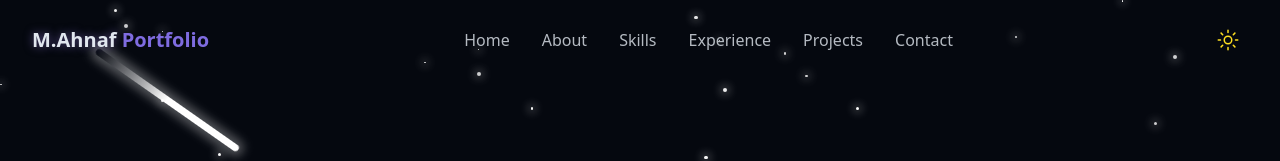
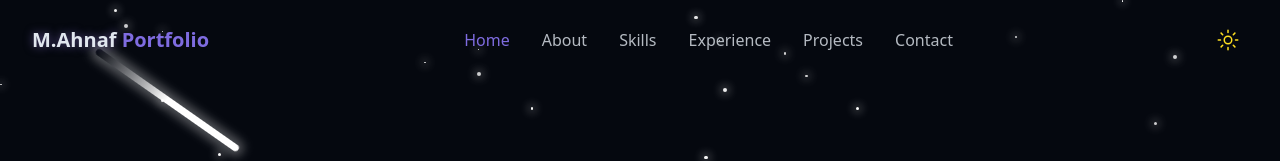
Before and after one commit to Ahnaf-Tariq/ahnaf-tariq-portfolio, a Next.js app: page / in a window 1280 px wide. Shown: the top 161 px of the page. Built offline with nearby package versions, Linux system fonts and the light colour scheme.

Commit message:
email form submission integrated

```diff
--- a/app/globals.css
+++ b/app/globals.css
@@ -64,15 +64,15 @@
 
 @layer base {
   :root {
-    --background: 210 40% 98%;
-    --foreground: 222 47% 11%;
+    --background: 267 25% 85%; /* Medium light purple */
+    --foreground: 267 30% 20%; /* Dark purple for text */
 
-    --card: 0 0% 100%;
+    --card: 267 20% 90%; /* Light purple cards */
 
-    --primary: 250 47% 60%;
-    --primary-foreground: 210 40% 98%;
+    --primary: 267 70% 55%; /* Rich purple */
+    --primary-foreground: 267 25% 95%; /* Very light text on purple */
 
-    --border: 214 32% 91%;
+    --border: 267 20% 75%;
   }
 
   .dark {
--- a/components/Navbar.tsx
+++ b/components/Navbar.tsx
@@ -17,6 +17,7 @@ const navItems = [
 const Navbar = () => {
   const [isScrolled, setIsScrolled] = useState(false);
   const [isMenuOpen, setIsMenuOpen] = useState(false);
+  const [activeNavLink, setActiveNavLink] = useState(navItems[0].href);
 
   useEffect(() => {
     const handleScroll = () => {
@@ -46,11 +47,15 @@ const Navbar = () => {
 
         {/* desktop nav */}
         <div className="hidden sm:flex space-x-8">
-          {navItems.map((item, key) => (
+          {navItems.map((item, index) => (
             <a
-              key={key}
+              key={index}
               href={item.href}
-              className="text-foreground/80 hover:text-primary transition-colors duration-300"
+              onClick={() => setActiveNavLink(item.href)}
+              className={cn(
+                "text-foreground/80 hover:text-primary transition-colors duration-300",
+                activeNavLink === item.href && "text-primary"
+              )}
             >
               {item.name}
             </a>
--- a/components/sections/Contact.tsx
+++ b/components/sections/Contact.tsx
@@ -5,21 +5,53 @@ import { FaGithub, FaLinkedin, FaPhoneAlt } from "react-icons/fa";
 import { IoMdMail, IoMdSend } from "react-icons/io";
 import { IoLocation } from "react-icons/io5";
 import { toast } from "react-toastify";
+import emailjs from "@emailjs/browser";
 
 const Contact = () => {
   const [isSubmitting, setIsSubmitting] = useState(false);
 
-  const handleSubmit = (e: React.FormEvent) => {
+  const handleSubmit = async (e: React.FormEvent) => {
     e.preventDefault();
+    try {
+      setIsSubmitting(true);
 
-    setIsSubmitting(true);
+      // email.js
+      const serviceID = "service_t57u7bf";
+      const templateID = "template_dqfzglh";
+      const publicKey = "wuXJKpzuKiSJzHxWJ";
 
-    setTimeout(() => {
-      toast.success("Thanks for your message, I'll try to react to you asap");
-      (e.target as HTMLFormElement).reset();
+      const form = e.target as HTMLFormElement;
+      const formData = new FormData(form);
+
+      const templateParams = {
+        from_name: formData.get("name") as string,
+        from_email: formData.get("email") as string,
+        message: formData.get("message") as string,
+        to_email: "ahnafhamid7@gmail.com",
+      };
+
+      const response = await emailjs.send(
+        serviceID,
+        templateID,
+        templateParams,
+        publicKey
+      );
+
+      if (response.status === 200) {
+        toast.success(
+          "Thanks for your message, I'll try to reach out to you asap"
+        );
+        form.reset();
+      } else {
+        toast.error("Something went wrong, please try again later.");
+      }
 
       setIsSubmitting(false);
-    }, 1500); // 1.5 seconds
+    } catch (error) {
+      console.error("Error sending email:", error);
+      toast.error("Something went wrong, please try again later.");
+      setIsSubmitting(false);
+    }
   };
 
   const handleMailClick = (e: React.MouseEvent) => {
@@ -95,7 +127,7 @@ const Contact = () => {
                 <div>
                   <h4 className="font-medium">Location</h4>
                   <a className="text-muted-foreground hover:text-primary transition-colors">
-                    Vancouver, BC, Canada
+                    Karachi, Pakistan
                   </a>
                 </div>
               </div>
@@ -122,13 +154,10 @@ const Contact = () => {
             </div>
           </div>
 
-          <div
-            className="bg-card p-8 rounded-lg shadow-xs"
-            onSubmit={handleSubmit}
-          >
+          <div className="bg-card p-8 rounded-lg shadow-xs">
             <h3 className="text-2xl font-semibold mb-6"> Send a Message</h3>
 
-            <form className="space-y-6">
+            <form className="space-y-6" onSubmit={handleSubmit}>
               <div>
                 <label
                   htmlFor="name"
--- a/components/sections/Skills.tsx
+++ b/components/sections/Skills.tsx
@@ -15,13 +15,10 @@ const skills = [
   { name: "Node.js", level: 80, category: "backend" },
   { name: "Express", level: 75, category: "backend" },
   { name: "MongoDB", level: 80, category: "backend" },
-  { name: "REST APIs", level: 90, category: "backend" },
 
   // Tools
   { name: "Git/GitHub", level: 90, category: "tools" },
-  { name: "VS Code", level: 95, category: "tools" },
   { name: "Firebase", level: 90, category: "tools" },
-  { name: "Postman", level: 85, category: "tools" },
 ];
 
 const categories = ["all", "frontend", "backend", "tools"];
--- a/package.json
+++ b/package.json
@@ -9,6 +9,7 @@
     "lint": "eslint"
   },
   "dependencies": {
+    "@emailjs/browser": "^4.4.1",
     "@radix-ui/react-toast": "^1.2.15",
     "class-variance-authority": "^0.7.1",
     "clsx": "^2.1.1",
```
Also changed, not shown: 1 other file (tests, documents, lock files or other folders).
